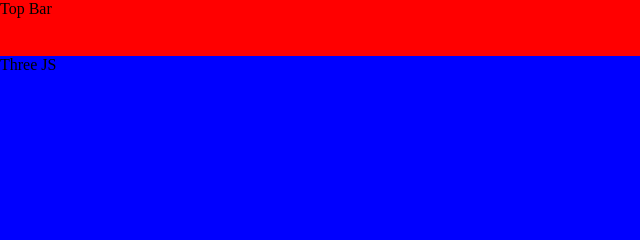
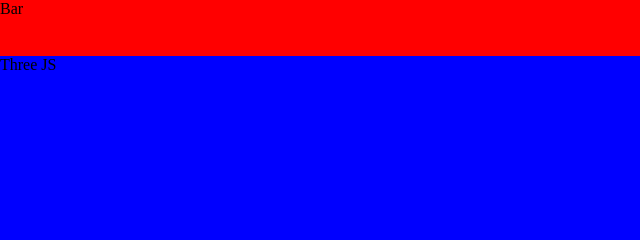
Before and after one commit to Er1k-sav/verona-3dsa, a website with bundled scripts: page index.html in a window 1280 px wide. Shown: the top 240 px of the page, 0-640 px from the left. Built offline with nearby package versions, Linux system fonts and the light colour scheme.

Commit message:
threeJS_fix

```diff
--- a/index.html
+++ b/index.html
@@ -9,7 +9,7 @@
 </head>
 <body>
     <div id="app">
-        <div id="bar">Top Bar</div>
+        <div id="bar">Bar</div>
         <div id="main">
             Three JS
             <script type="module" src="/src/main.js"></script>
```
Also changed, not shown: 1 other file.
